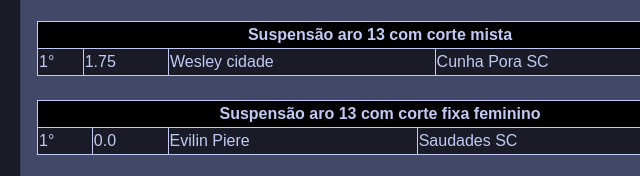
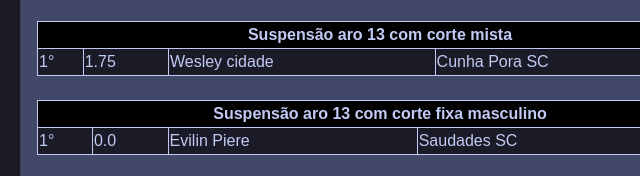
Before and after one commit to securiityy/raxacompeticoes, a plain HTML site: page index.html in a window 1280 px wide. Shown: the part 3803-3979 px from the top of the page, 260-900 px from the left. Drawn offline with nearby package versions, Linux system fonts and the light colour scheme.

Commit message:
Update index.html

```diff
--- a/index.html
+++ b/index.html
@@ -316,7 +316,7 @@ animation-duration: 300ms;
 			</br>
 
 		<table class="mycolorfont mycolorbg">
-			<tr><th  style="text-align:center;background-color:#000000;" colspan="4">Suspensão aro 13 com corte  fixa feminino</th></tr>
+			<tr><th  style="text-align:center;background-color:#000000;" colspan="4">Suspensão aro 13 com corte  fixa masculino</th></tr>
 			<tr><td>1°</td><td>0.0</td><td>Evilin Piere</td><td>Saudades SC</td>
 			</tr>
 	  </table>
```
